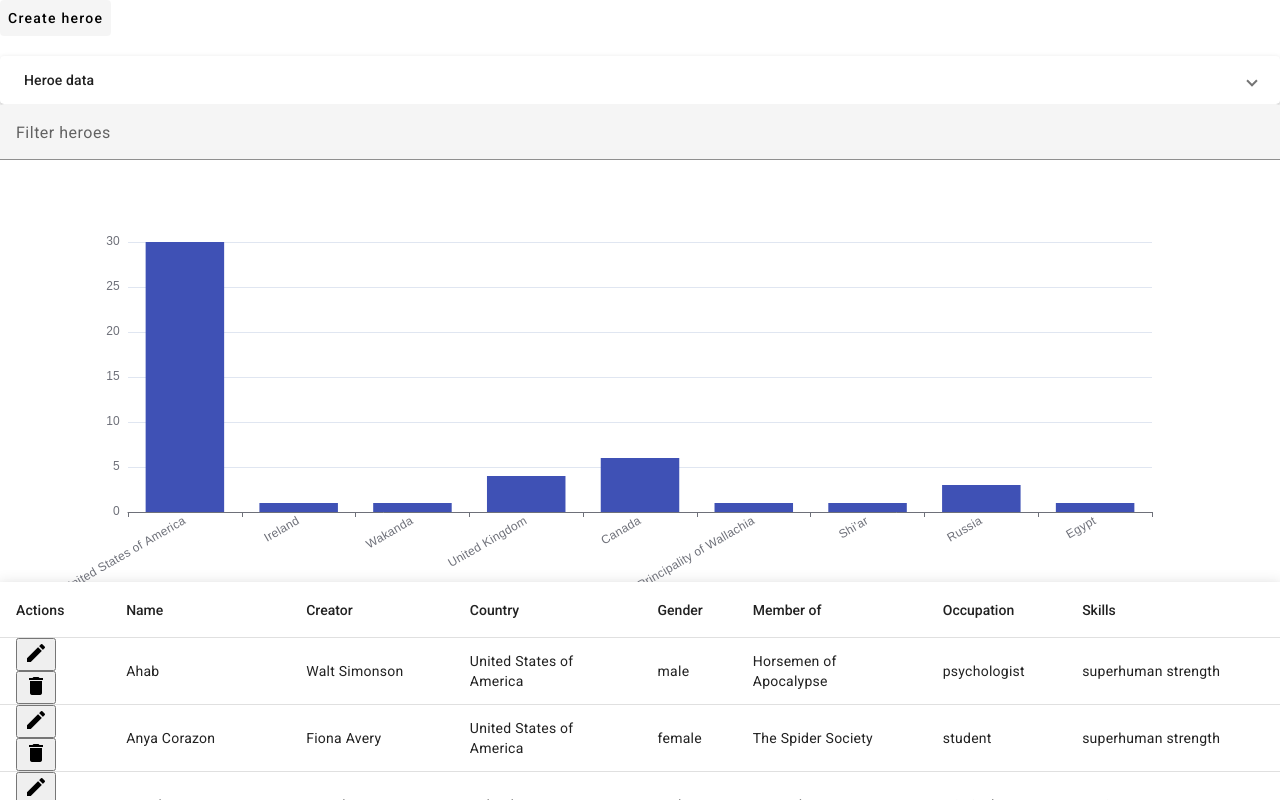
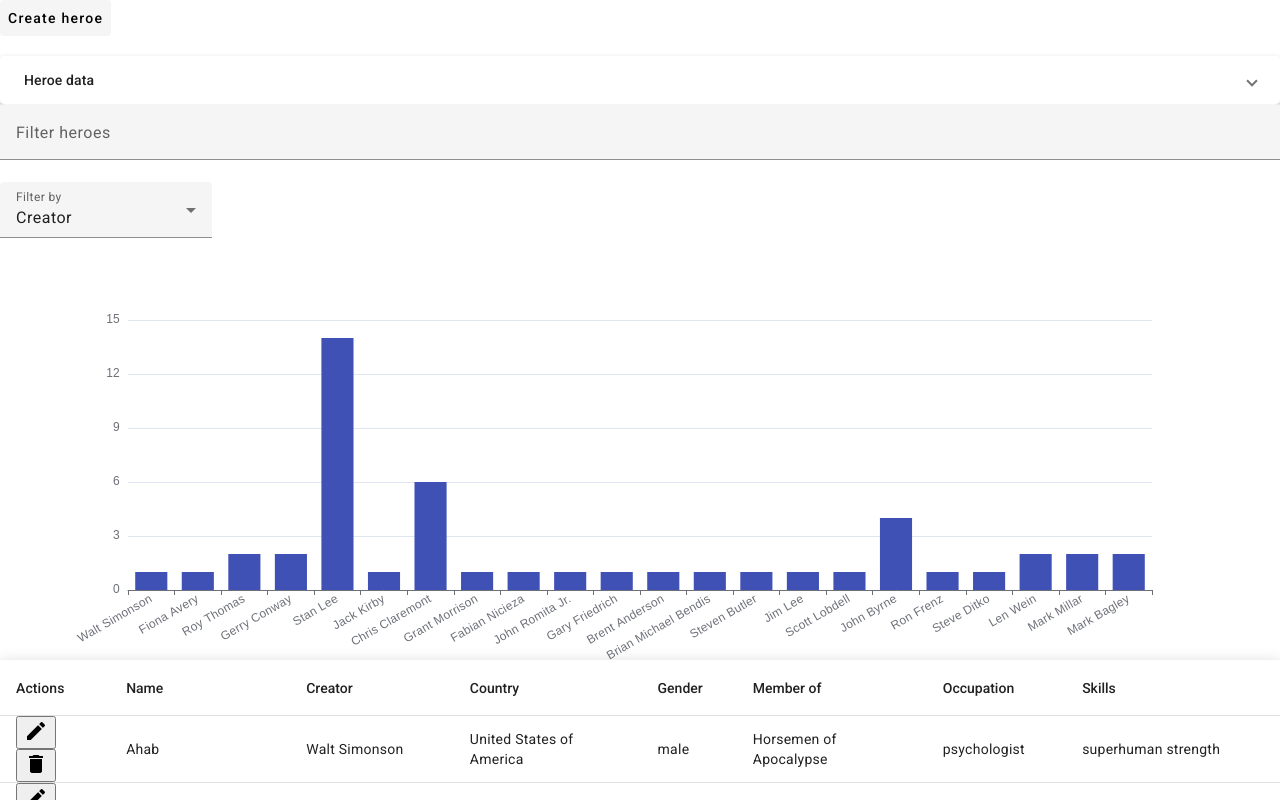
Before and after one commit to Cgc1994/marvel-heroes, an Angular app: page / in a window 1280 px wide. Shown: the top 800 px of the page. Built offline with nearby package versions, Linux system fonts and the light colour scheme.

Commit message:
filter selector of chart | logic filter of dynamic column

```diff
--- a/src/app/components/bar-chart/bar-chart.component.html
+++ b/src/app/components/bar-chart/bar-chart.component.html
@@ -1 +1,12 @@
+<div>
+  <mat-form-field appearance="fill">
+    <mat-label>Filter by</mat-label>
+    <mat-select [(value)]="selectedOption" (selectionChange)="onOptionChange($event.value)">
+      <mat-option *ngFor="let option of options" [value]="option">
+        {{ option }}
+      </mat-option>
+    </mat-select>
+  </mat-form-field>
+</div>
+
 <div id="chart" style="width: 100%; height: 400px;"></div>
--- a/src/app/components/bar-chart/bar-chart.component.ts
+++ b/src/app/components/bar-chart/bar-chart.component.ts
@@ -1,14 +1,28 @@
-import { Component, ElementRef, OnInit, AfterViewInit, Input } from '@angular/core';
+import { Component, ElementRef, OnInit, AfterViewInit, Input, Output, EventEmitter } from '@angular/core';
+import { MatFormFieldModule } from '@angular/material/form-field';
+import { MatSelectModule } from '@angular/material/select';
 import * as echarts from 'echarts';
+import { CommonModule } from '@angular/common';
 
 @Component({
   selector: 'app-bar-chart',
   templateUrl: './bar-chart.component.html',
-  styleUrl: './bar-chart.component.css',
-  styles: []
+  styleUrls: ['./bar-chart.component.css'],
+  styles: [],
+  imports: [
+    MatFormFieldModule,
+    MatSelectModule,
+    CommonModule
+  ]
 })
 export class BarChartComponent implements AfterViewInit {
   @Input() data: { key: string; value: number }[] = [];
+  @Output() optionSelected = new EventEmitter<string>();
+  options: string[] = [
+    'Creator', 'Country',
+    'Gender', 'Member of', 'Occupation', 'Skills'
+  ];
+  selectedOption: string = this.options[0];
   private chartInstance!: echarts.ECharts;
 
   constructor(private el: ElementRef) {}
@@ -73,4 +87,7 @@ export class BarChartComponent implements AfterViewInit {
       });
     }
   }
+
+  onOptionChange(selected: string): void {
+    this.optionSelected.emit(selected);  }
 }
--- a/src/app/components/table/table.component.html
+++ b/src/app/components/table/table.component.html
@@ -1,8 +1,9 @@
 <app-bar-chart
   [data]="chartData"
+  (optionSelected)="handleOptionSelected($event)"
 ></app-bar-chart>
-<table mat-table [dataSource]="dataSource" matSort (matSortChange)="announceSortChange($event)"
-       class="mat-elevation-z8">
+
+<table mat-table [dataSource]="dataSource" matSort (matSortChange)="announceSortChange($event)" class="mat-elevation-z8">
 
   <ng-container matColumnDef="actions">
     <th mat-header-cell *matHeaderCellDef> Actions </th>
--- a/src/app/components/table/table.component.ts
+++ b/src/app/components/table/table.component.ts
@@ -39,12 +39,13 @@ export class TableComponent {
 
   //chart
   chartData: { key: string, value: number }[] = [];
+  columnName: string = 'creatorLabel';
 
   ngAfterViewInit() {
     this.originalData = this.data;
     this.dataSource = new MatTableDataSource(this.data);
     this.dataSource.sort = this.sort;
-    this.updateChartData();
+    this.updateChartData(this.columnName);
   }
 
   ngOnChanges(changes: SimpleChanges): void {
@@ -52,7 +53,7 @@ export class TableComponent {
       this.originalData = changes['data'].currentValue;
       this.dataSource = new MatTableDataSource(this.originalData);
       this.dataSource.sort = this.sort;
-      this.updateChartData();
+      this.updateChartData(this.columnName);
     }
   }
 
@@ -92,19 +93,51 @@ export class TableComponent {
     this.delete.emit(element);
   }
 
-  private updateChartData(): void {
-    const countryCounts: { [key: string]: number } = {};
+  private updateChartData(column: string): void {
+    console.log(column);
+
+    const keyCounts: { [key: string]: number } = {};
     const filteredData = this.dataSource.filteredData;
 
     filteredData.forEach((row: any) => {
-      const country = row.citizenshipLabel || 'Unknown';
-      countryCounts[country] = (countryCounts[country] || 0) + 1;
+      const country = row[column] || 'Unknown';
+      keyCounts[country] = (keyCounts[country] || 0) + 1;
     });
 
-    this.chartData = Object.entries(countryCounts).map(([key, value]) => ({
+    this.chartData = Object.entries(keyCounts).map(([key, value]) => ({
       key,
       value
     }));
   }
 
+  handleOptionSelected(selectedOption: string): void {
+    this.columnName = '';
+    switch(selectedOption) {
+      case 'Name':
+        this.columnName = 'nameLabel';
+        break;
+      case 'Creator':
+        this.columnName = 'creatorLabel';
+        break;
+      case 'Country':
+        this.columnName = 'citizenshipLabel';
+        break;
+      case 'Gender':
+        this.columnName = 'genderLabel';
+        break;
+      case 'Member of':
+        this.columnName = 'memberOfLabel';
+        break;
+      case 'Occupation':
+        this.columnName = 'occupationLabel';
+        break;
+      case 'Skills':
+        this.columnName = 'skillsLabel';
+        break;
+      default:
+    }
+
+    this.updateChartData(this.columnName);
+    }
+
 }
```
